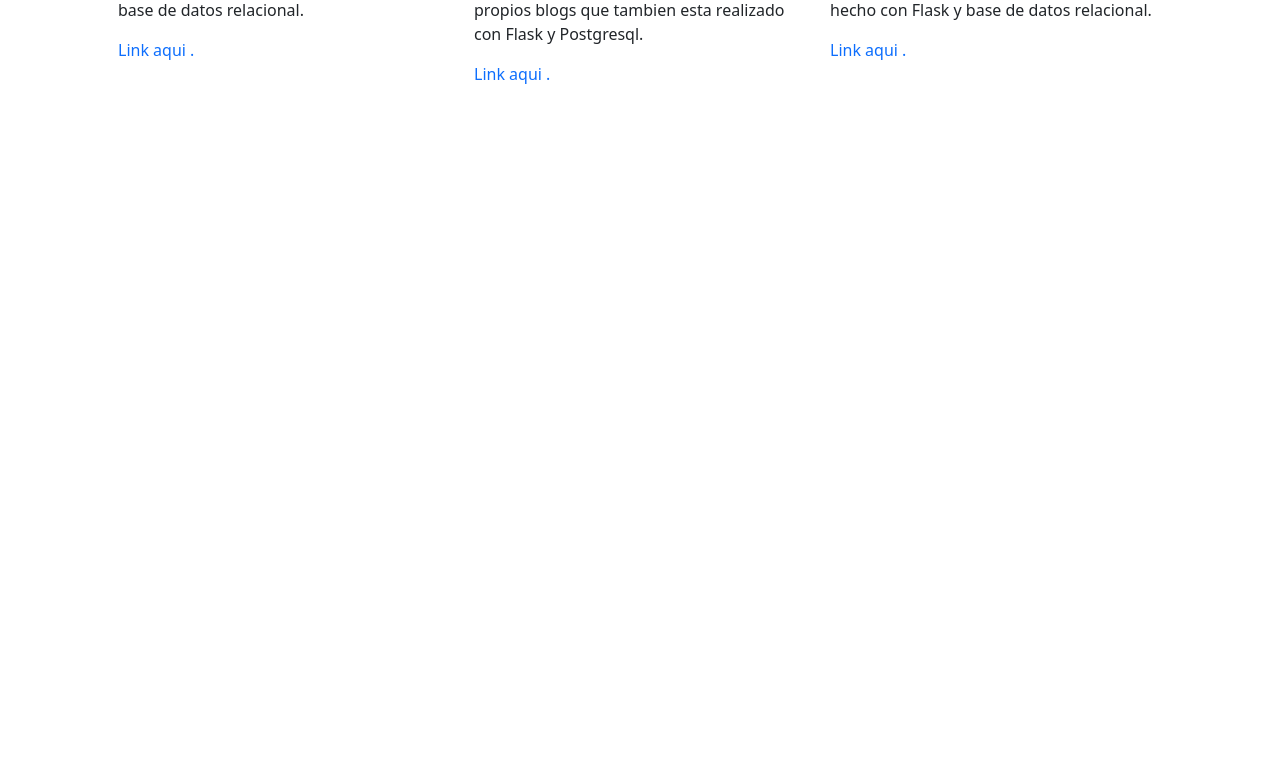
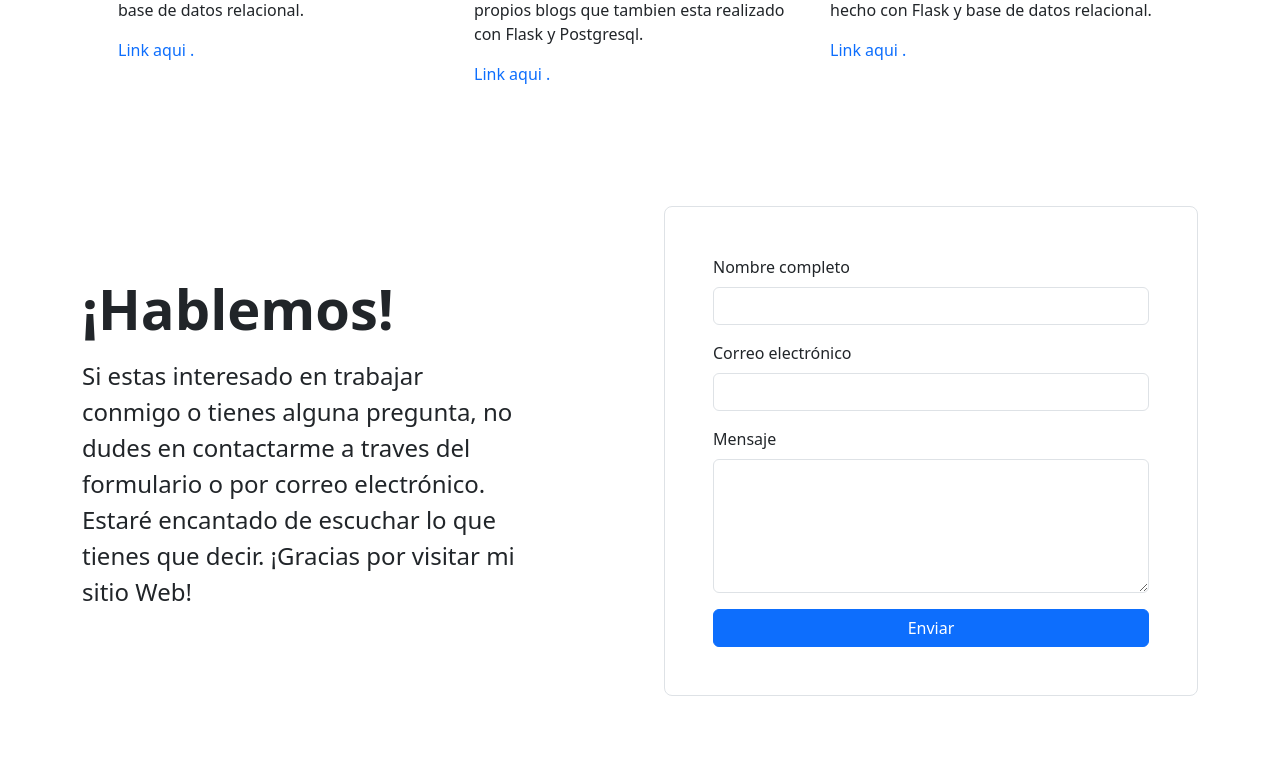
Before and after one commit to DamianRojas79/Portfolio, a Flask app: page / in a window 1280 px wide. Shown: the part 1252-2020 px from the top of the page. Before the commit the page ends 1336 px from the top, so only its background shows below. Run offline with Flask 3, Linux system fonts and the light colour scheme; some libraries are stand-ins or nearby versions.

Commit message:
Se agrega la sección de contacto

```diff
--- /dev/null
+++ b/templates/contact.html
@@ -0,0 +1,38 @@
+<section class="ng-light p-4" id="contact">
+    <div class="container">
+        <div class="row align-items-center g-lg-5 py-5">
+            <div class="col-lg-6 text-center text-lg-start ">
+                <h2 class="display-4 fw-bold 1h-1 mb-3"> ¡Hablemos!</h2>
+
+                <p  class="col-lg-10 fs-4"> Si estas interesado en trabajar conmigo o tienes alguna pregunta, no dudes en contactarme a traves del
+                    formulario o por correo electrónico. Estaré encantado de escuchar lo que tienes que decir. ¡Gracias por visitar mi sitio Web! </p>
+            </div>
+
+
+            <div class="col-md-10 mx-auto col-lg-6">
+                <form class="p-4 p-md-5 border rounded-3 bg-white">
+                    <div class="mb-3">
+                        <label for="name" class="form-label"> Nombre completo</label>
+                        <input type="text" class="form-control" id="name" name="name" required>
+                    </div>
+                    <div class="mb-3">
+                        <label for="email" class="form-label"> Correo electrónico</label>
+                        <input type="text" class="form-control" id="email" name="email" required>
+                    </div>
+                    <div class="mb-3">
+                        <label for="message" class="form-label"> Mensaje </label>
+                        <textarea  class="form-control" id="message" name="message" rows="5" required></textarea>
+                    </div>
+                    <button type="submit" class="btn btn-primary" style="width: 100%;"> Enviar </button>
+                </form>
+            </div>
+
+
+
+
+        </div>
+
+    </div>
+
+
+</section>
--- a/templates/index.html
+++ b/templates/index.html
@@ -3,6 +3,7 @@
 {% block title %} Bienvenidos {% endblock %}
 
 {% block content%}
+
 <!-- Incluir menu de navegación  -->
 {% include 'nav.html' %}
 
@@ -12,4 +13,9 @@
 <!-- Incluir sección de proyectos  -->
 {% include 'portfolio.html' %}
 
+
+<!-- Incluir sección de contacto  -->
+{% include 'contact.html' %}
+
+
 {% endblock %}
```
Lines whose indentation alone changed are shown as unchanged.
